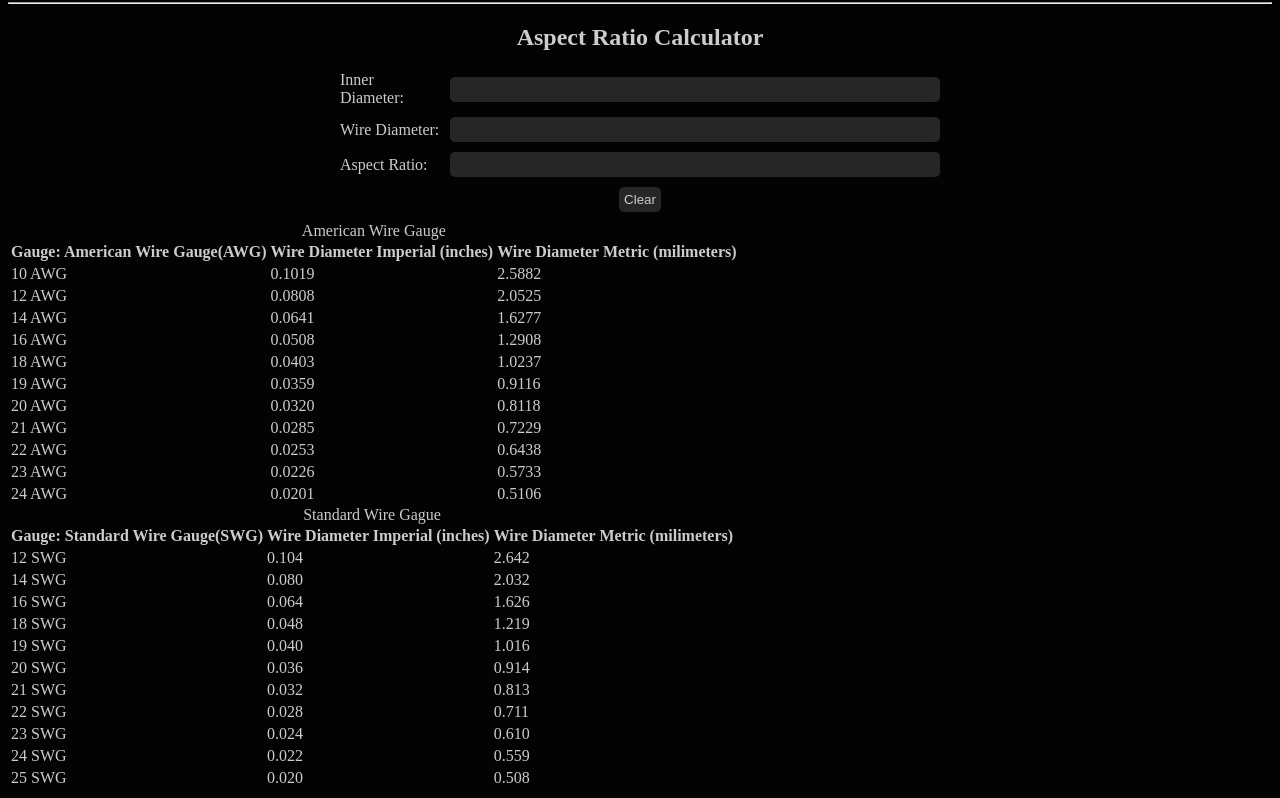
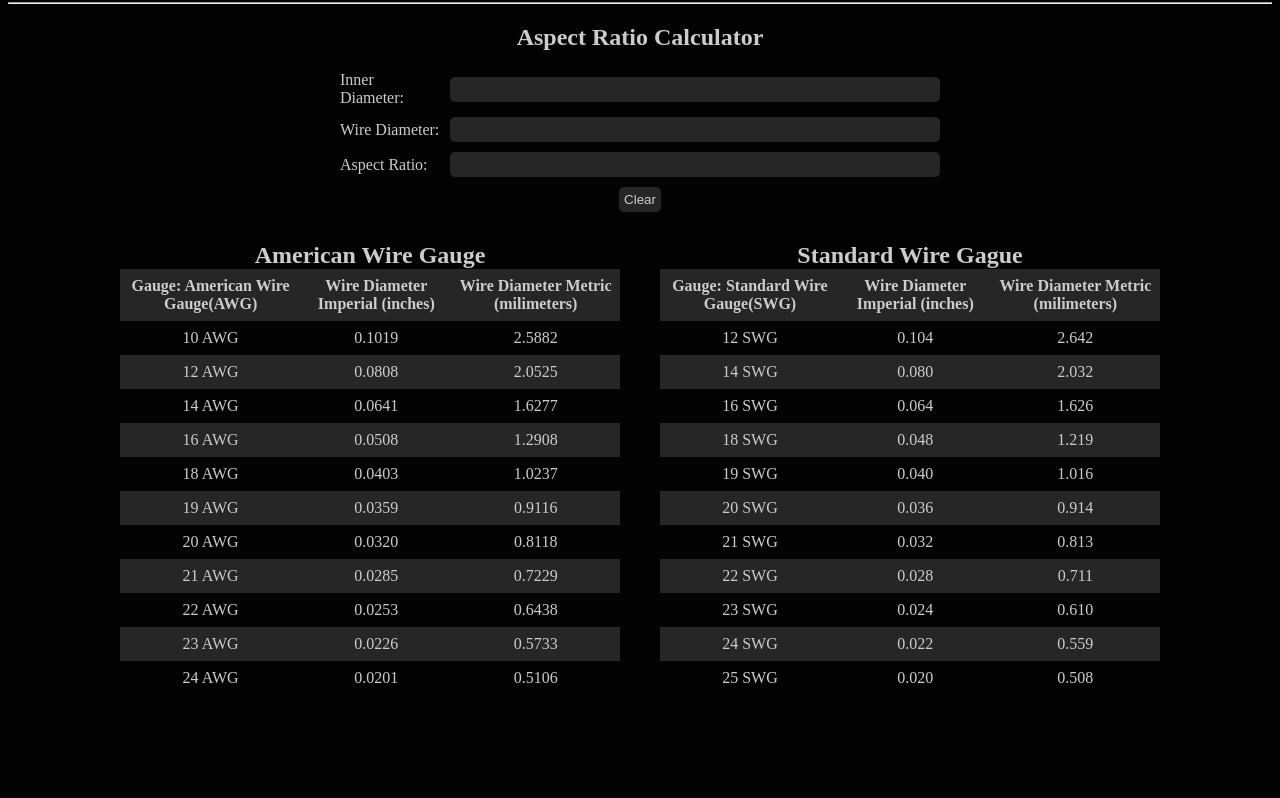
Before and after one commit to moaatt2/chainmail_tools, a plain HTML site: page tool_pages/aspect_ratio_calculator.html in a window 1280 px wide. Shown: the part 64-862 px from the top of the page. After the commit the page ends 800 px from the top, so only its background shows below. Drawn offline with Linux system fonts and the light colour scheme.

Commit message:
Added styling for the table.

```diff
--- a/assets/css/style.css
+++ b/assets/css/style.css
@@ -7,6 +7,7 @@ tool-heading {
     text-align: center;
 }
 
+/* Form Stuff*/
 form {
     max-width: 600px;
     margin: 0 auto;
@@ -46,3 +47,46 @@ form {
     flex-basis: auto;
     margin: 0 5px;
 }
+
+/* Table Stuff */
+.tables-wrapper {
+    display: flex;
+    flex-wrap: wrap;
+    justify-content: center;
+    align-items: center;
+    height: auto;
+}
+
+.table-wrapper {
+    margin: 10px;
+    padding: 10px;
+    border-radius: 5px;
+    flex-basis: calc(50% - 20px);
+    min-width: 300px;
+    max-width: 500px;
+}
+
+table {
+    border-collapse: collapse;
+    width: 100%;
+    text-align: center;
+}
+
+th, td {
+    padding: 8px;
+}
+
+th {
+    background-color: #262626;
+    font-weight: bold;
+}
+
+tbody tr:nth-child(even) {
+    background-color: #262626;
+}
+
+caption {
+    text-align: center;
+    font-size: 1.5rem;
+    font-weight: bold;
+}
```
